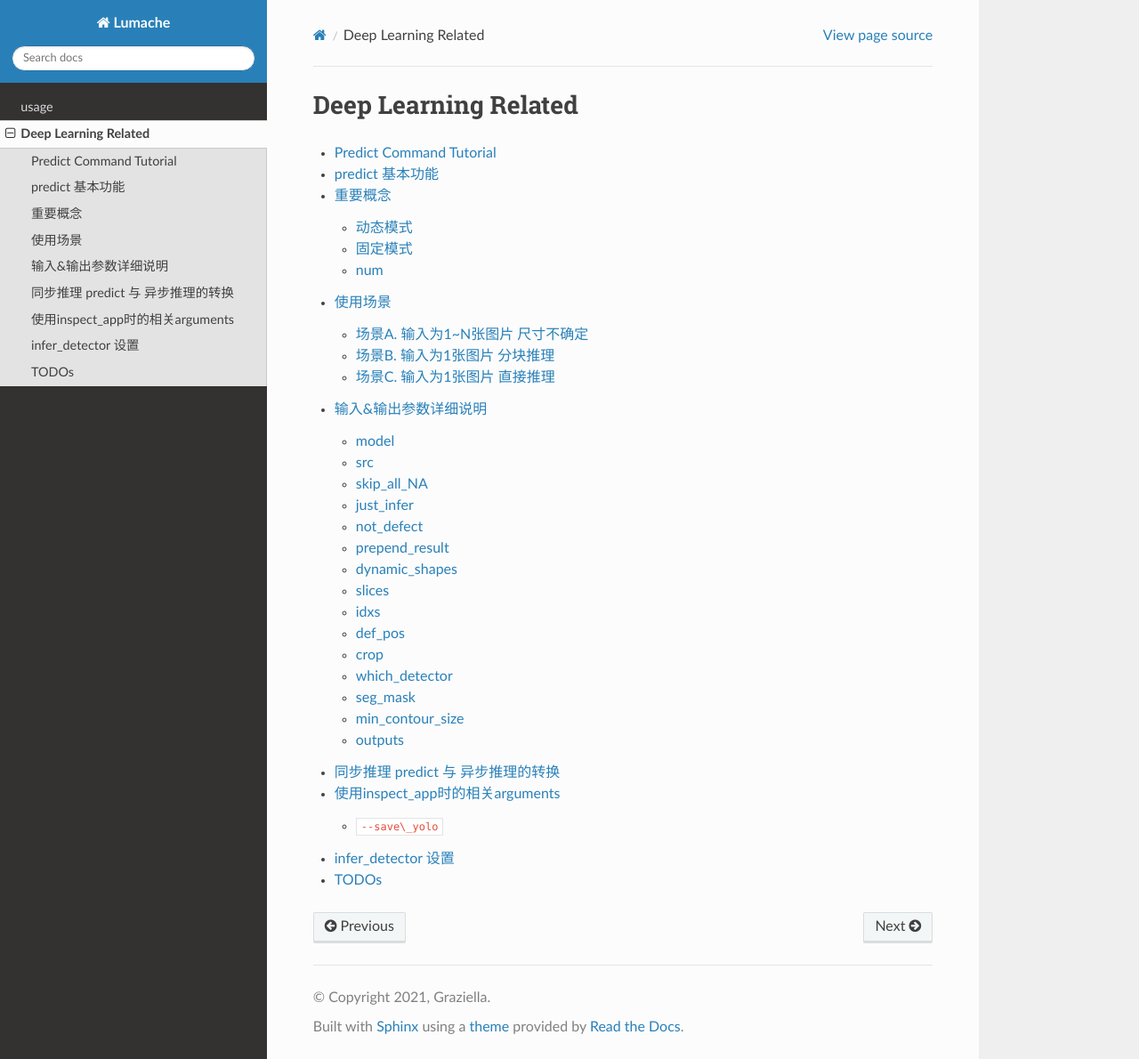
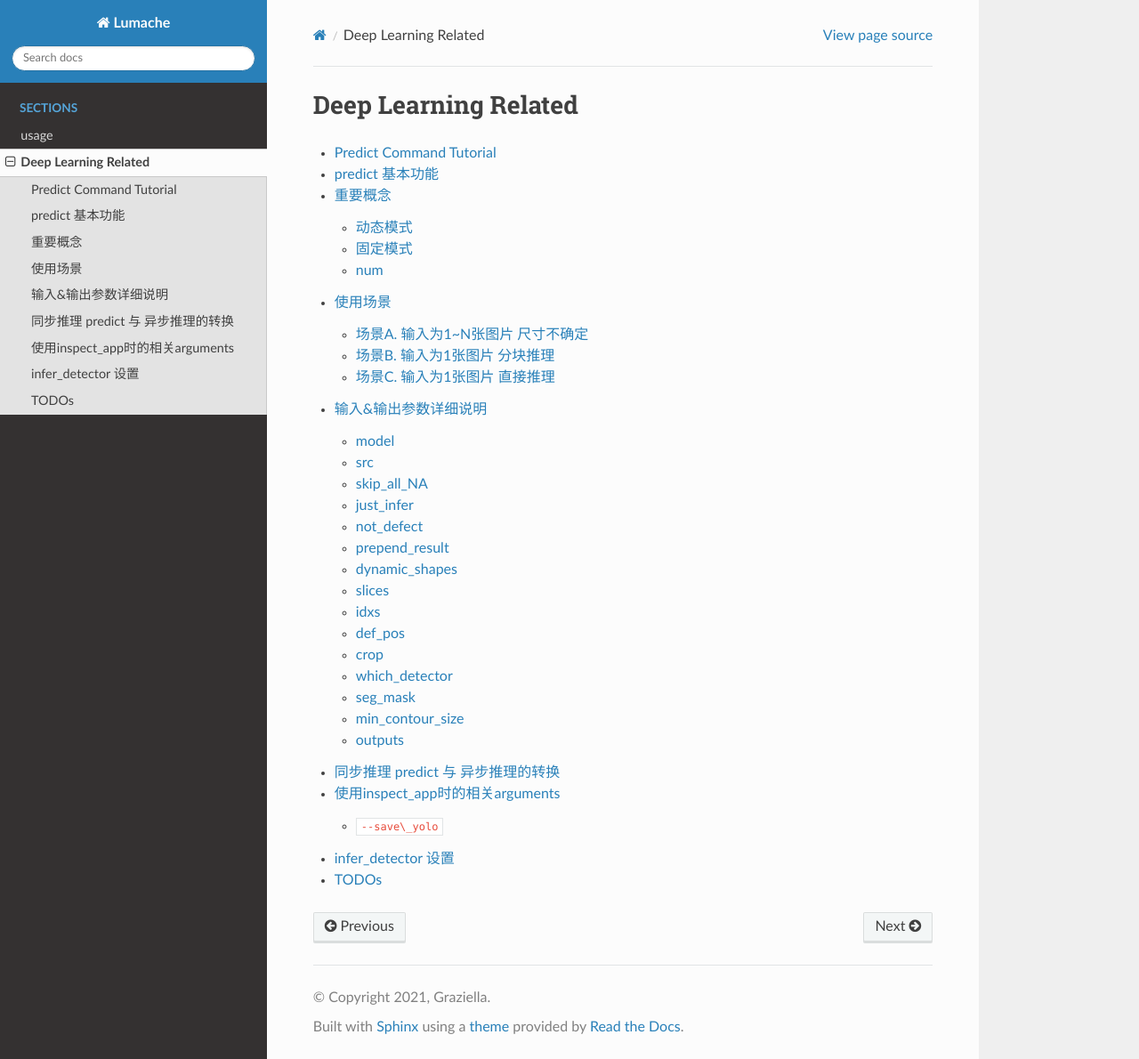
Before and after one commit to pejoypan/aczn-algo-docs, a Sphinx documentation site: the page built from docs/source/deeplearning/index.rst, in a window 1280 px wide and 1190 px high. Shown: the whole window at 89% size. Built offline with Sphinx 7.4.7 and the Read the Docs theme 3.1.0, drawn with Linux system fonts in a browser that asks for light colours.

Commit message:
Update index.rst

```diff
--- a/docs/source/index.rst
+++ b/docs/source/index.rst
@@ -10,6 +10,8 @@
 --------
 
 .. toctree::
+   :maxdepth: 2
+   :caption: Sections
 
    usage
    deeplearning/index
```
